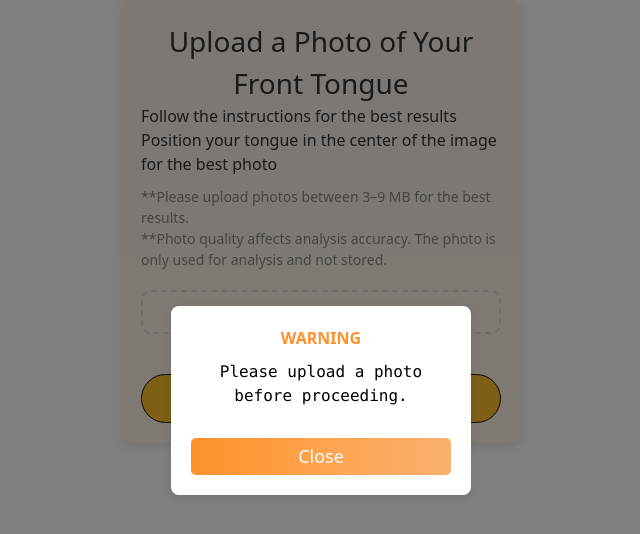
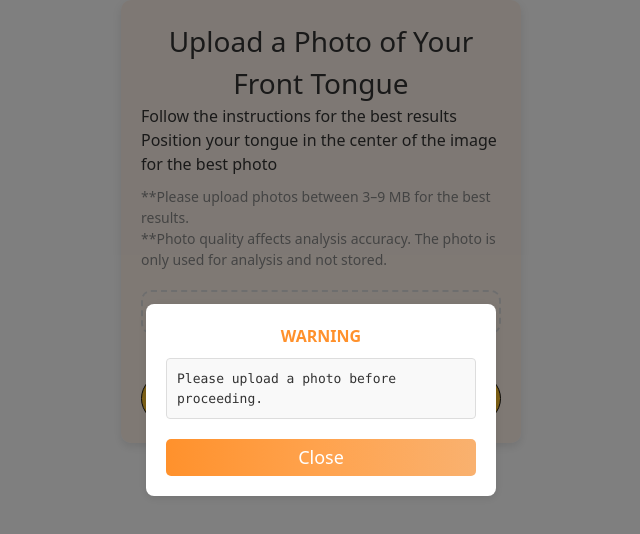
Before and after one commit to wparng/AI-FoodTherapist, a React (Create React App) app in the folder frontend/: page /upload-photo in a window 1280 px wide. Both pictures are taken after a click on the button "Upload". Shown: the top 534 px of the page, without its empty margins (319-959 px from the left). Built offline with nearby package versions, Linux system fonts and the light colour scheme.

Commit message:
Update modal style

```diff
--- a/frontend/src/components/Modal.css
+++ b/frontend/src/components/Modal.css
@@ -12,17 +12,17 @@
 }
 
 .modal-content {
-  background-color: white;
+  background-color: #ffffff;
   padding: 20px;
   border-radius: 8px;
   box-shadow: 0 2px 10px rgba(0, 0, 0, 0.1);
-  text-align: center;
-  width: 300px;
+  width: 350px;
   max-height: 80vh;
   overflow-y: auto;
 }
 
 .modal-content h2 {
+  text-align: center;
   margin: 0 0 10px;
   color: #ff912c;
   text-transform: uppercase;
@@ -31,9 +31,15 @@
 .modal-content pre {
   white-space: pre-wrap;
   word-wrap: break-word;
-  max-height: 60vh;
-  overflow-y: auto;
-  margin: 10px 0;
+  margin: 0;
+  padding: 10px;
+  background-color: #f9f9f9;
+  border: 1px solid #ddd;
+  border-radius: 4px;
+  font-size: 13px;
+  color: #333;
+  line-height: 1.5;
+  text-align: left;
 }
 
 .modal-content button {
@@ -41,6 +47,6 @@
   border: none;
   border-radius: 5px;
   background: linear-gradient(to right, #ff912c, #ffa34e, #f9b16f);
-  color: white;
+  color: #ffffff;
   cursor: pointer;
 }
```
